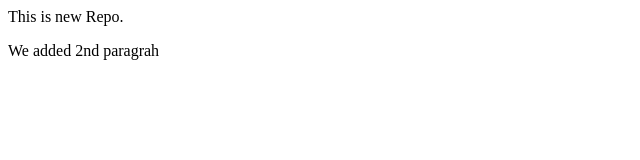
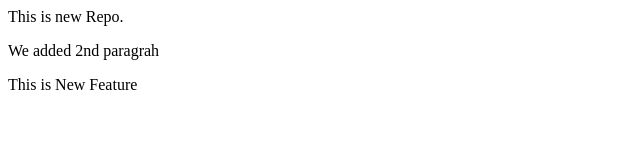
Before and after one commit to Durgesh-Tripathi-Ram/LocalRepo, a plain HTML site: page index.html in a window 1280 px wide. Shown: the whole page, without its empty margins (0-640 px from the left). Drawn offline with Linux system fonts and the light colour scheme.

Commit message:
add new feature

```diff
--- a/index.html
+++ b/index.html
@@ -1,2 +1,3 @@
 <P>This is new  Repo. </P>
 <P>We added 2nd paragrah </P>
+<P>This is New Feature</P>
```
